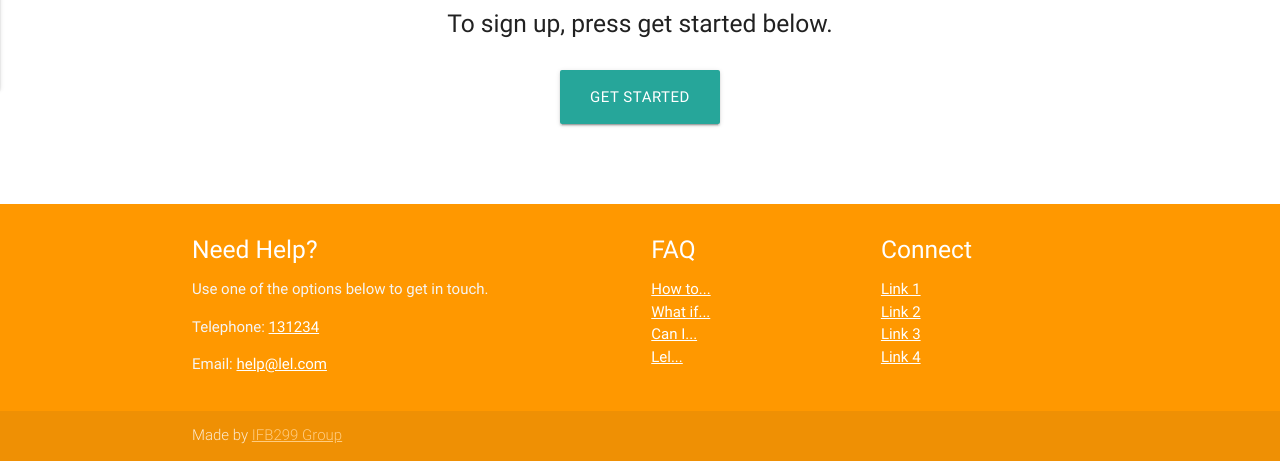
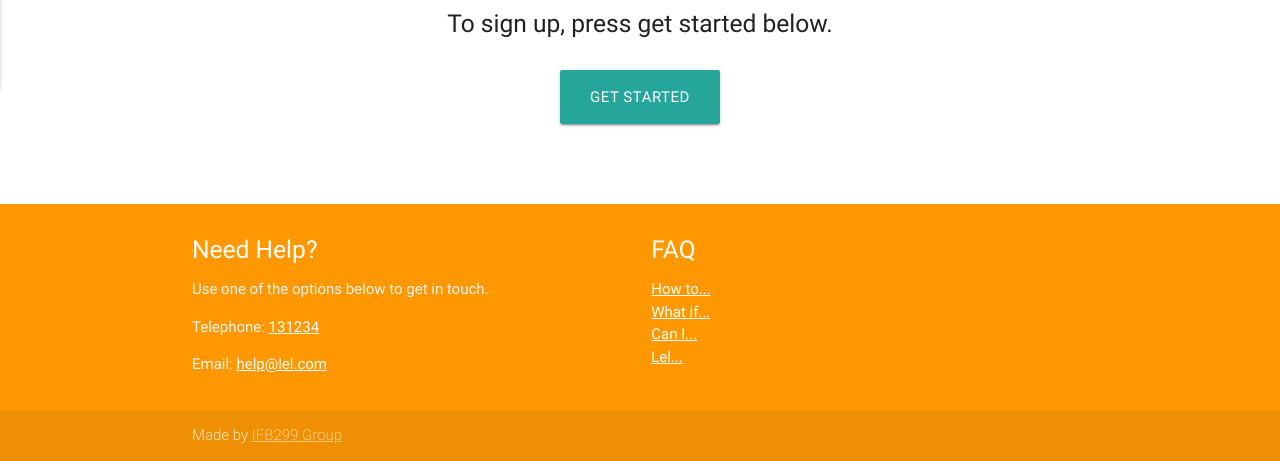
Before and after one commit to jabelone/ifb299, a Django app: page / in a window 1280 px wide. Shown: the part 771-1232 px from the top of the page. Run offline with Django 3.2, Linux system fonts and the light colour scheme; some libraries are stand-ins or nearby versions.

Commit message:
Removed connect column from footer

```diff
--- a/ifb299_production/production/templates/production/base.html
+++ b/ifb299_production/production/templates/production/base.html
@@ -79,15 +79,6 @@
             <li><a class="white-text" href="#!">Lel...</a></li>
           </ul>
         </div>
-        <div class="col l3 s12">
-          <h5 class="white-text">Connect</h5>
-          <ul>
-            <li><a class="white-text" href="#!">Link 1</a></li>
-            <li><a class="white-text" href="#!">Link 2</a></li>
-            <li><a class="white-text" href="#!">Link 3</a></li>
-            <li><a class="white-text" href="#!">Link 4</a></li>
-          </ul>
-        </div>
       </div>
     </div>
     <div class="footer-copyright">
```
